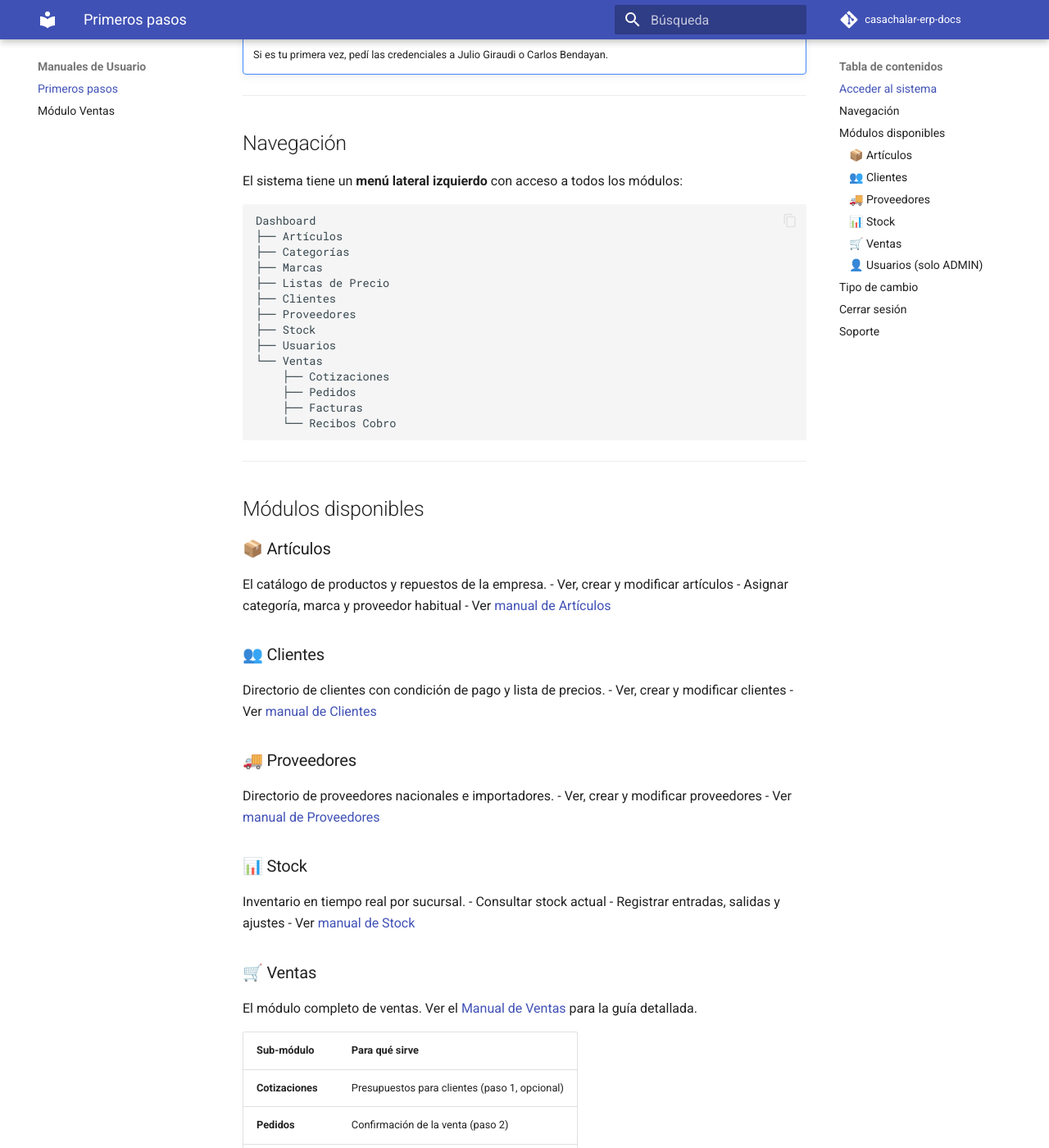
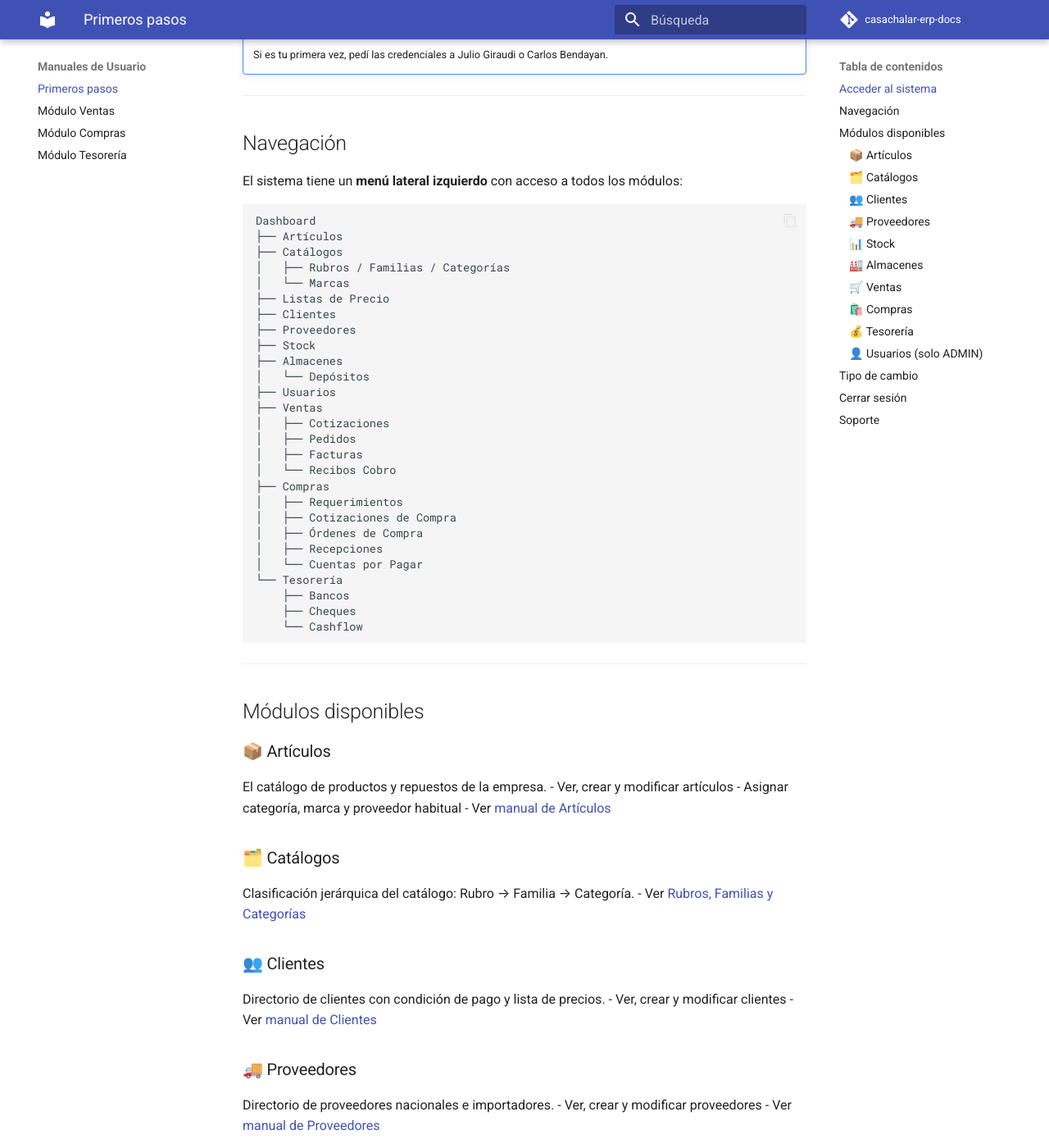
Before and after one commit to adrianbot-cmd/casachalar-erp-docs, an MkDocs documentation site: the page built from docs/manuales/primeros-pasos.md, in a window 1280 px wide and 1400 px high, scrolled down 485 px. Shown: the whole window at 82% size. Built offline with MkDocs 1.6.1 and Material for MkDocs 9.7.7, drawn with Linux system fonts in a browser that asks for light colours; comment, search, counter and statistics services are not loaded; some of the changed text lies outside the part shown.

Commit message:
docs: manuales de usuario para Compras y Tesorería
- manuales/compras.md — flujo completo con todos los escenarios, FAQ
- manuales/tesoreria.md — bancos, cheques, cashflow con FAQ
- manuales/primeros-pasos.md — actualizado con módulos nuevos en la nav
- mkdocs.yml — manuales agregados al nav

````diff
--- a/docs/manuales/primeros-pasos.md
+++ b/docs/manuales/primeros-pasos.md
@@ -21,18 +21,31 @@
 ```
 Dashboard
 ├── Artículos
-├── Categorías
-├── Marcas
+├── Catálogos
+│   ├── Rubros / Familias / Categorías
+│   └── Marcas
 ├── Listas de Precio
 ├── Clientes
 ├── Proveedores
 ├── Stock
+├── Almacenes
+│   └── Depósitos
 ├── Usuarios
-└── Ventas
-    ├── Cotizaciones
-    ├── Pedidos
-    ├── Facturas
-    └── Recibos Cobro
+├── Ventas
+│   ├── Cotizaciones
+│   ├── Pedidos
+│   ├── Facturas
+│   └── Recibos Cobro
+├── Compras
+│   ├── Requerimientos
+│   ├── Cotizaciones de Compra
+│   ├── Órdenes de Compra
+│   ├── Recepciones
+│   └── Cuentas por Pagar
+└── Tesorería
+    ├── Bancos
+    ├── Cheques
+    └── Cashflow
 ```
 
 ---
@@ -44,6 +57,10 @@
 - Ver, crear y modificar artículos
 - Asignar categoría, marca y proveedor habitual
 - Ver [manual de Artículos](../modulos/articulos.md)
+
+### 🗂️ Catálogos
+Clasificación jerárquica del catálogo: Rubro → Familia → Categoría.
+- Ver [Rubros, Familias y Categorías](../modulos/categorias.md)
 
 ### 👥 Clientes
 Directorio de clientes con condición de pago y lista de precios.
@@ -61,6 +78,10 @@
 - Registrar entradas, salidas y ajustes
 - Ver [manual de Stock](../modulos/stock.md)
 
+### 🏭 Almacenes
+Gestión de depósitos propios, zonas francas y consignación.
+- Ver [manual de Depósitos](../modulos/depositos.md)
+
 ### 🛒 Ventas
 El módulo completo de ventas. Ver el [Manual de Ventas](ventas.md) para la guía detallada.
 
@@ -70,6 +91,26 @@
 | **Pedidos** | Confirmación de la venta (paso 2) |
 | **Facturas** | Documento fiscal de la venta (paso 3) |
 | **Recibos Cobro** | Registro del pago del cliente (paso 4) |
+
+### 🛍️ Compras
+Ciclo completo de compras. Ver el [Manual de Compras](compras.md) para la guía detallada.
+
+| Sub-módulo | Para qué sirve |
+|-----------|---------------|
+| **Requerimientos** | Solicitud interna de compra (con aprobación opcional) |
+| **Cotizaciones de Compra** | Pedido de precio a proveedores y comparación |
+| **Órdenes de Compra** | Documento formal de compra al proveedor |
+| **Recepciones** | Registro de la mercadería que llega |
+| **Cuentas por Pagar** | Facturas de proveedor y saldos pendientes |
+
+### 💰 Tesorería
+Gestión de cheques y proyección de caja. Ver el [Manual de Tesorería](tesoreria.md) para la guía detallada.
+
+| Sub-módulo | Para qué sirve |
+|-----------|---------------|
+| **Bancos** | Maestro de instituciones bancarias |
+| **Cheques** | Seguimiento de cheques propios y de terceros |
+| **Cashflow** | Proyección de ingresos y egresos por fecha |
 
 ### 👤 Usuarios *(solo ADMIN)*
 Gestión de usuarios del sistema y sus roles.
--- a/mkdocs.yml
+++ b/mkdocs.yml
@@ -25,6 +25,8 @@
   - Manuales de Usuario:
     - Primeros pasos: manuales/primeros-pasos.md
     - Módulo Ventas: manuales/ventas.md
+    - Módulo Compras: manuales/compras.md
+    - Módulo Tesorería: manuales/tesoreria.md
   - Módulos:
     - Artículos: modulos/articulos.md
     - Clientes: modulos/clientes.md
````
Also changed, not shown: docs/manuales/compras.md (added, +220 -0 lines), docs/manuales/tesoreria.md (added, +150 -0 lines).
